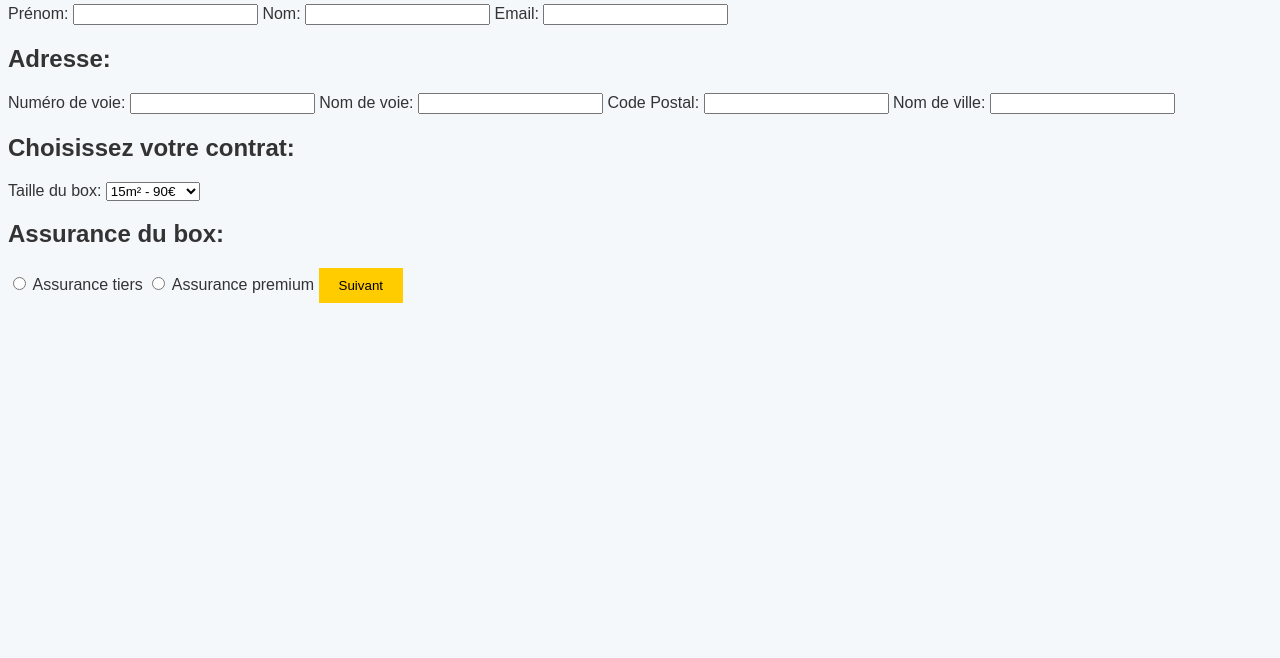
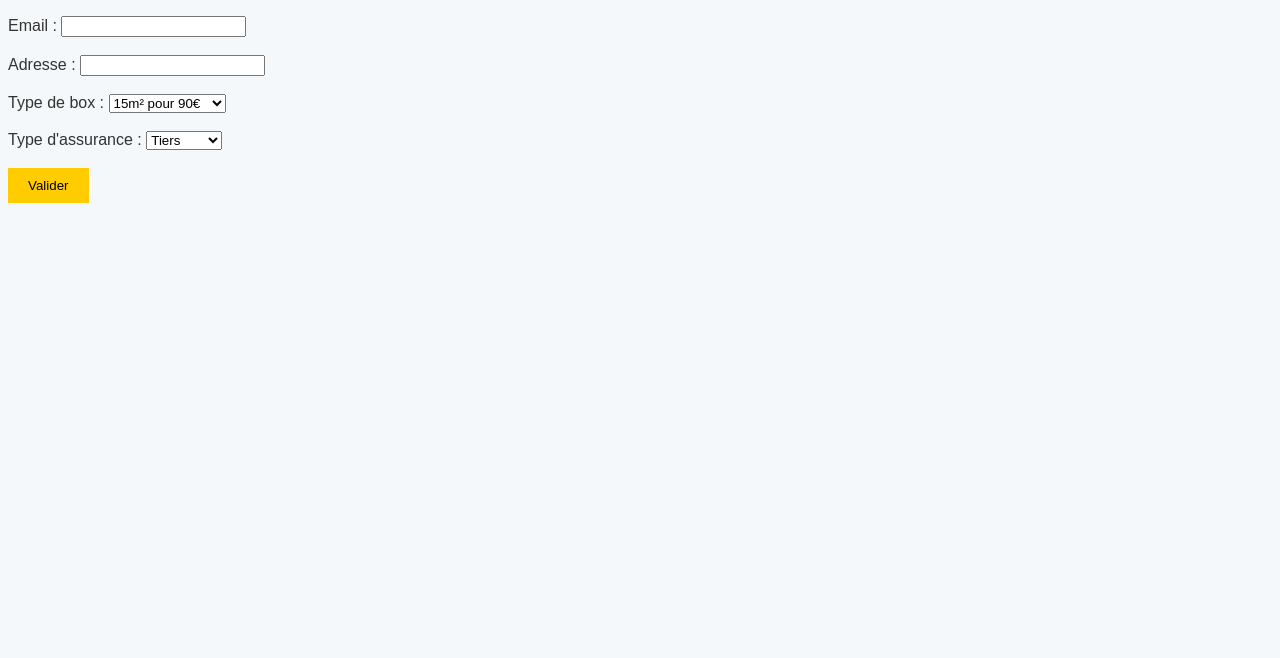
Before and after one commit to PhenixBox/AppPHXBOX, a plain HTML site: page index.html in a window 1280 px wide. Shown: the part 142-800 px from the top of the page. Drawn offline with Linux system fonts and the light colour scheme.

Commit message:
Update index.html

```diff
--- a/index.html
+++ b/index.html
@@ -1,59 +1,66 @@
-<!-- index.html -->
+<!-- formulaire.html -->
 <!DOCTYPE html>
 <html lang="fr">
 <head>
   <meta charset="UTF-8">
   <meta name="viewport" content="width=device-width, initial-scale=1.0">
+  <title>Formulaire de réservation</title>
   <link rel="stylesheet" href="style.css">
-  <title>Location de Box</title>
 </head>
 <body>
-  <header>
-    <img src="assets/images/phenix-recyclage.png" alt="Logo Phenix Recyclage">
-  </header>
-  <main>
-    <h1>Location de Box</h1>
-    <form id="rental-form">
-      <label for="first-name">Prénom:</label>
-      <input type="text" id="first-name" name="first-name" required>
+  <h1>Formulaire de réservation</h1>
+  <form id="reservationForm">
+    <label for="nom">Nom :</label>
+    <input type="text" id="nom" name="nom" required><br><br>
 
-      <label for="last-name">Nom:</label>
-      <input type="text" id="last-name" name="last-name" required>
+    <label for="prenom">Prénom :</label>
+    <input type="text" id="prenom" name="prenom" required><br><br>
 
-      <label for="email">Email:</label>
-      <input type="email" id="email" name="email" required>
+    <label for="email">Email :</label>
+    <input type="email" id="email" name="email" required><br><br>
 
-      <h2>Adresse:</h2>
-      <label for="street-number">Numéro de voie:</label>
-      <input type="text" id="street-number" name="street-number" required>
+    <label for="adresse">Adresse :</label>
+    <input type="text" id="adresse" name="adresse" required><br><br>
 
-      <label for="street-name">Nom de voie:</label>
-      <input type="text" id="street-name" name="street-name" required>
+    <label for="box">Type de box :</label>
+    <select id="box" name="box" required>
+      <option value="15m² pour 90€">15m² pour 90€</option>
+      <option value="30m² pour 120€">30m² pour 120€</option>
+    </select><br><br>
 
-      <label for="postal-code">Code Postal:</label>
-      <input type="text" id="postal-code" name="postal-code" required>
+    <label for="assurance">Type d'assurance :</label>
+    <select id="assurance" name="assurance" required>
+      <option value="tiers">Tiers</option>
+      <option value="premium">Premium</option>
+    </select><br><br>
 
-      <label for="city-name">Nom de ville:</label>
-      <input type="text" id="city-name" name="city-name" required>
+    <button type="submit">Valider</button>
+  </form>
 
-      <h2>Choisissez votre contrat:</h2>
-      <label for="contract-size">Taille du box:</label>
-      <select id="contract-size" name="contract-size" required>
-        <option value="15m²">15m² - 90€</option>
-        <option value="30m²">30m² - 120€</option>
-      </select>
+  <script>
+    // Gestion du formulaire
+    document.getElementById('reservationForm').addEventListener('submit', function(event) {
+      event.preventDefault();
 
-      <h2>Assurance du box:</h2>
-      <label>
-        <input type="radio" name="insurance" value="tiers" required> Assurance tiers
-      </label>
-      <label>
-        <input type="radio" name="insurance" value="premium"> Assurance premium
-      </label>
+      // Récupérer les valeurs du formulaire
+      const nom = document.getElementById('nom').value;
+      const prenom = document.getElementById('prenom').value;
+      const email = document.getElementById('email').value;
+      const adresse = document.getElementById('adresse').value;
+      const box = document.getElementById('box').value;
+      const assurance = document.getElementById('assurance').value;
 
-      <button type="submit">Suivant</button>
-    </form>
-  </main>
-  <script src="script.js"></script>
+      // Stocker ces informations dans le localStorage
+      localStorage.setItem('nom', nom);
+      localStorage.setItem('prenom', prenom);
+      localStorage.setItem('email', email);
+      localStorage.setItem('adresse', adresse);
+      localStorage.setItem('box', box);
+      localStorage.setItem('assurance', assurance);
+
+      // Rediriger vers la page de récapitulatif
+      window.location.href = 'recapitulatif.html';
+    });
+  </script>
 </body>
 </html>
```
